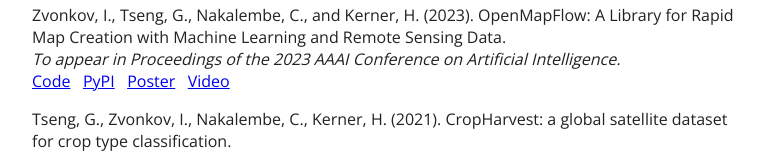
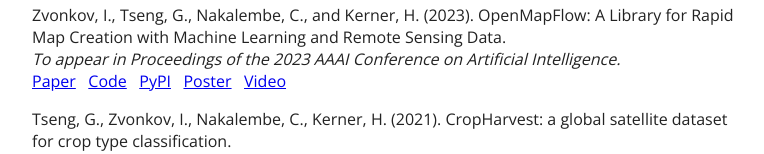
Before and after one commit to ivanzvonkov/ivanzvonkov.github.io, a plain HTML site: page index.html in a window 1280 px wide. Shown: the part 326-480 px from the top of the page, without its empty margins (256-1020 px from the left). Drawn offline with nearby package versions, Linux system fonts and the light colour scheme.

Commit message:
Add paper link

```diff
--- a/index.html
+++ b/index.html
@@ -54,6 +54,8 @@
         OpenMapFlow: A Library for Rapid Map Creation with Machine Learning and Remote Sensing Data.
         <br><em>To appear in Proceedings of the 2023 AAAI Conference on Artificial Intelligence.</em>
         <br>
+        <a href="https://drive.google.com/file/d/1X-XF6cBbf3mCgmAgposrgVa7dlHt2V0s/view?usp=sharing">Paper</a>
+        &nbsp;
         <a href="https://github.com/nasaharvest/openmapflow">Code</a>
         &nbsp;
         <a href="https://pypi.org/project/openmapflow/">PyPI</a>
```
